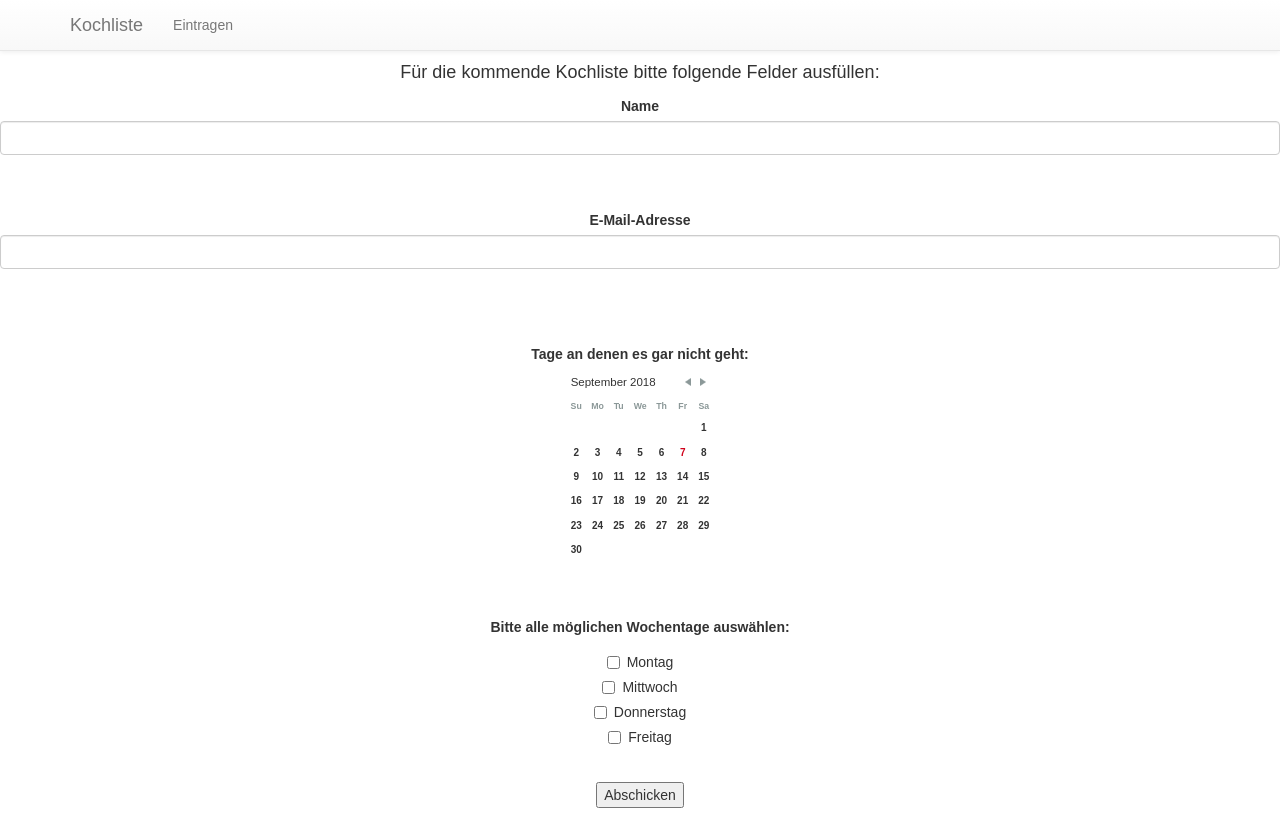
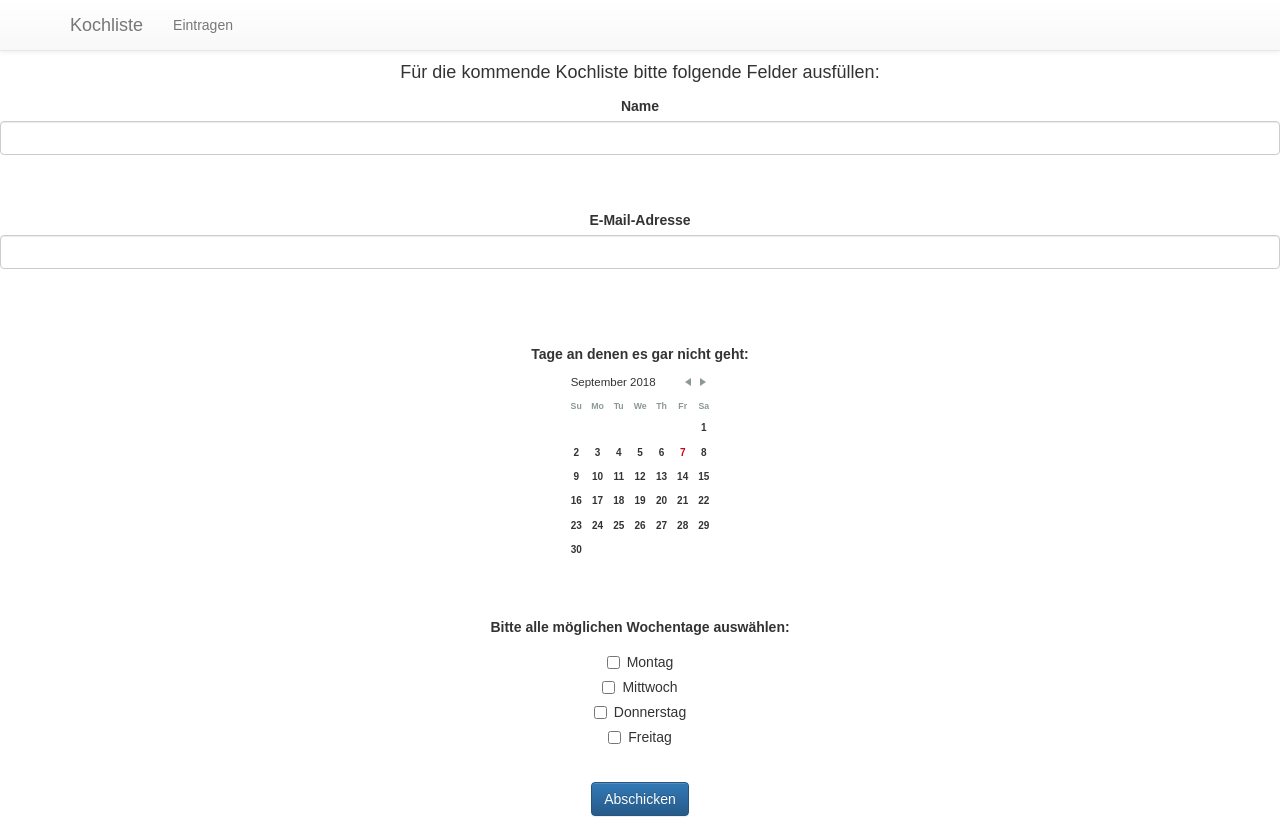
Before and after one commit to maxdobler/Kochliste, a React (Create React App) app: page / in a window 1280 px wide. Before the commit the page ends 808 px from the top, so only its background shows below. Built offline with nearby package versions, Linux system fonts and the light colour scheme.

Commit message:
button bootstrap

```diff
--- a/src/App.css
+++ b/src/App.css
@@ -1,6 +1,7 @@
 .App {
   text-align: center;
   margin-top: 60px;
+  margin-bottom: 20px;
 }
 
 .App-logo {
--- a/src/form/KochForm.js
+++ b/src/form/KochForm.js
@@ -3,6 +3,7 @@ import TextInput from "./TextInput";
 import WochentagSelect from "./WochentagSelect";
 import DayPicker, { DateUtils } from "react-day-picker";
 import "react-day-picker/lib/style.css";
+import { Button } from "react-bootstrap";
 
 const tage = ["Montag", "Mittwoch", "Donnerstag", "Freitag"];
 
@@ -84,7 +85,10 @@ export default class KochForm extends Component {
           tage={tage}
         />
         <br />
-        <input type="submit" value="Abschicken" />
+
+        <Button type="submit" bsStyle="primary">
+          Abschicken
+        </Button>
       </form>
     );
   }
```
